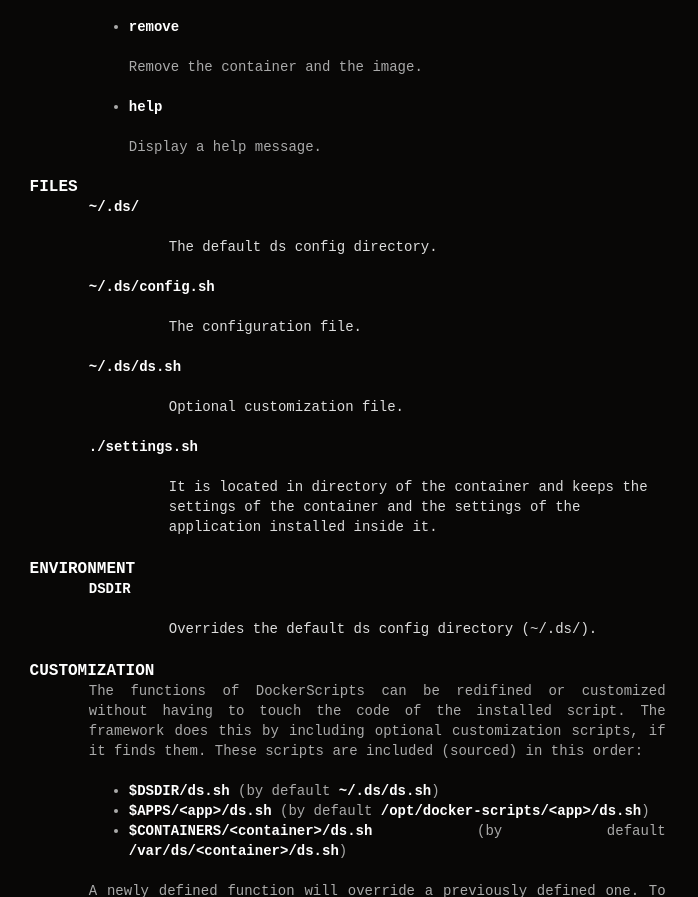
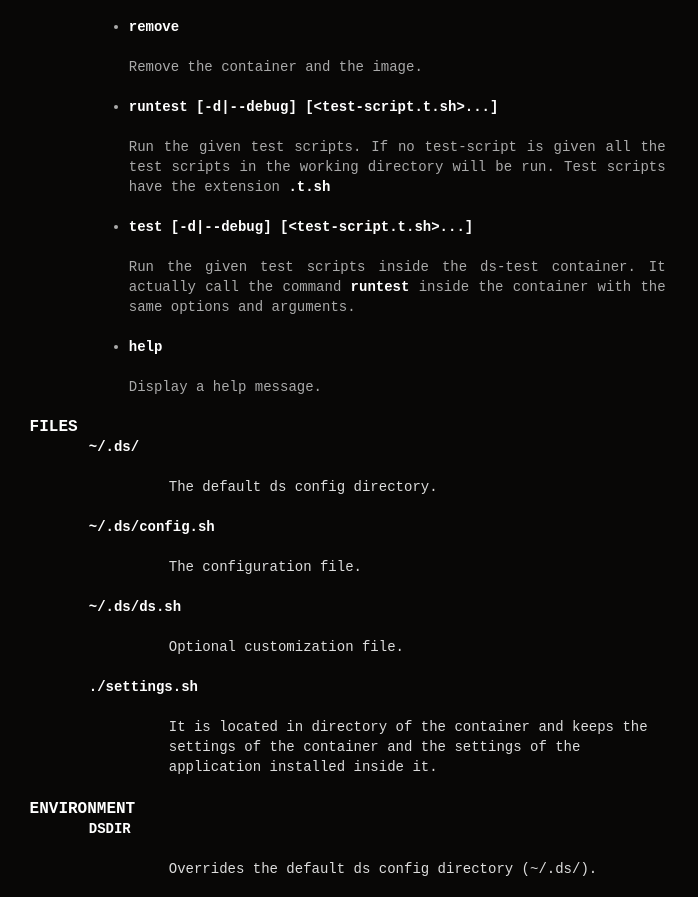
Before and after one commit to docker-scripts-archived/ds, a plain HTML site: page ds-1.0/man/index.html in a window 1280 px wide. Shown: the part 1489-2386 px from the top of the page, without its empty margins (0-698 px from the left). Drawn offline with Linux system fonts and the light colour scheme.

Commit message:
Update man and readme.

```diff
--- a/ds-1.0/man/index.html
+++ b/ds-1.0/man/index.html
@@ -168,6 +168,16 @@
 <li><p><code>remove</code></p>
 
 <p>  Remove the container and the image.</p></li>
+<li><p><code>runtest [-d|--debug] [&lt;test-script.t.sh&gt;...]</code></p>
+
+<p>  Run the given test scripts. If no test-script is given all the
+  test scripts in the working directory will be run.  Test scripts
+  have the extension <code>.t.sh</code></p></li>
+<li><p><code>test [-d|--debug] [&lt;test-script.t.sh&gt;...]</code></p>
+
+<p>  Run the given test scripts inside the ds-test container.  It
+  actually call the command <code>runtest</code> inside the container with the
+  same options and arguments.</p></li>
 <li><p><code>help</code></p>
 
 <p>  Display a help message.</p></li>
```
Also changed, not shown: 1 other file.
